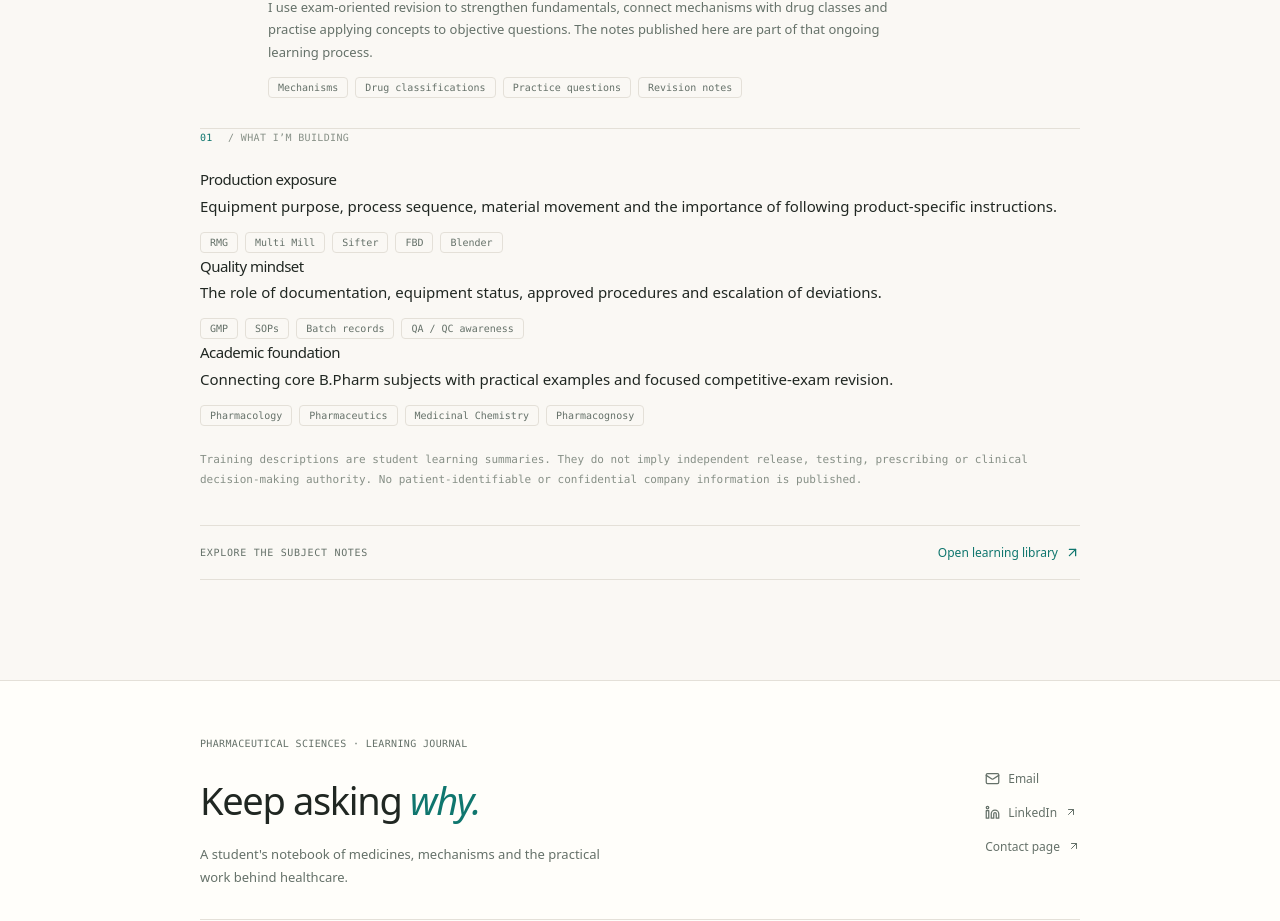
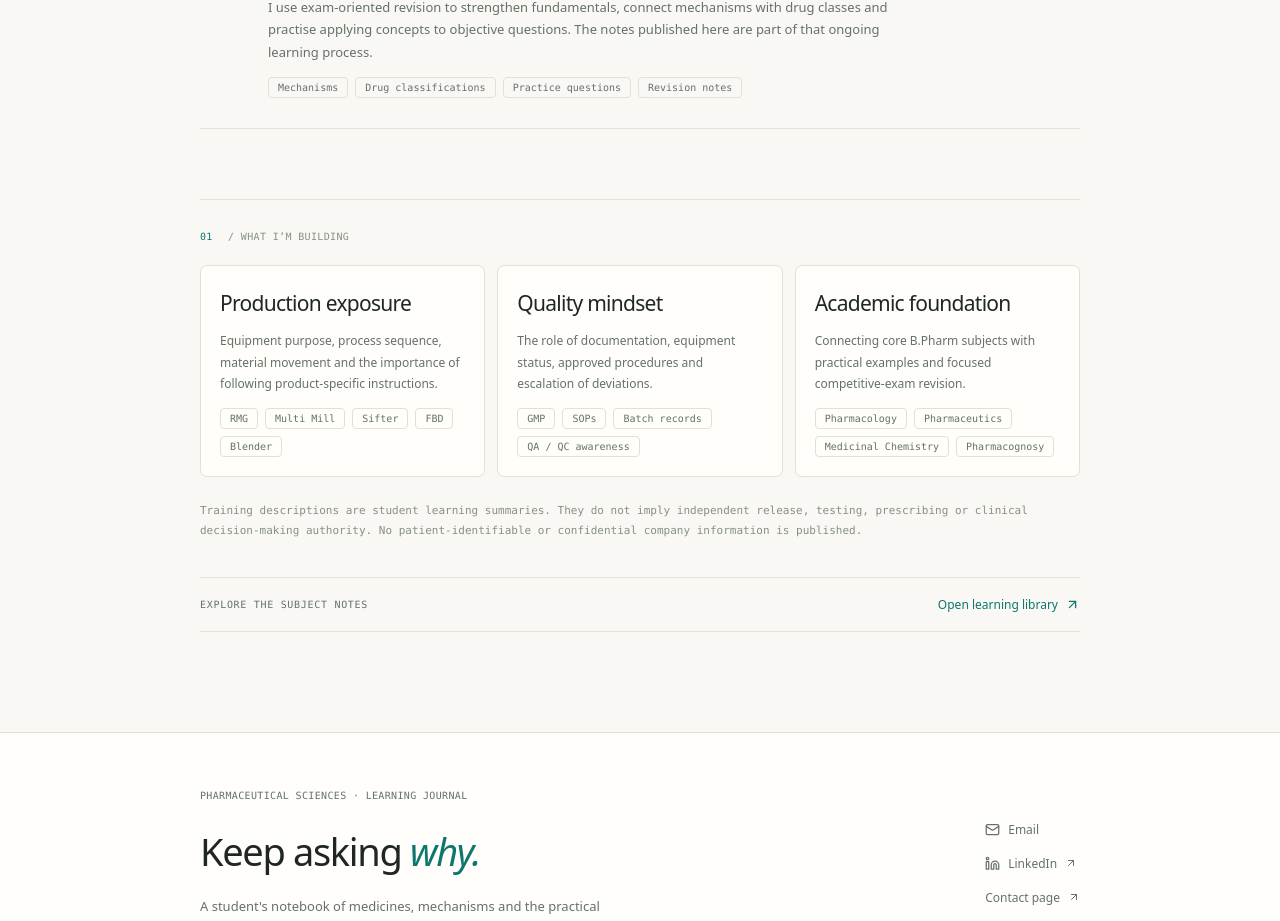
Before and after one commit to milesmoraliis759/portfolio, a Next.js app: page /experience in a window 1280 px wide. Shown: the part 1477-2398 px from the top of the page. Built offline with nearby package versions, Linux system fonts and the light colour scheme; no server answers.

Commit message:
Style expanded experience capability sections

```diff
--- a/src/app/globals.css
+++ b/src/app/globals.css
@@ -240,3 +240,10 @@ p { margin-top: 0; }
 .search-result p { color:var(--muted); font-size:13px; margin:0 0 7px; }
 .search-result-meta { color:var(--subtle); font:10px var(--mono); }
 @media(max-width:700px) { .track-heading { align-items:flex-start; flex-direction:column; gap:8px; } .learning-method-grid { grid-template-columns:1fr; gap:18px; } }
+
+.skills-section { margin-top: 70px; padding-top: 28px; border-top: 1px solid var(--border); }
+.skills-grid { display: grid; grid-template-columns: repeat(3,1fr); gap: 12px; }
+.skills-grid article { border: 1px solid var(--border); background: var(--surface); border-radius: 7px; padding: 19px; }
+.skills-grid h3 { font-size: 21px; margin: 0 0 8px; }
+.skills-grid p { color: var(--muted); font-size: 12px; line-height: 1.8; }
+@media(max-width:700px) { .skills-grid { grid-template-columns: 1fr; } .skills-section { margin-top: 46px; } }
```
